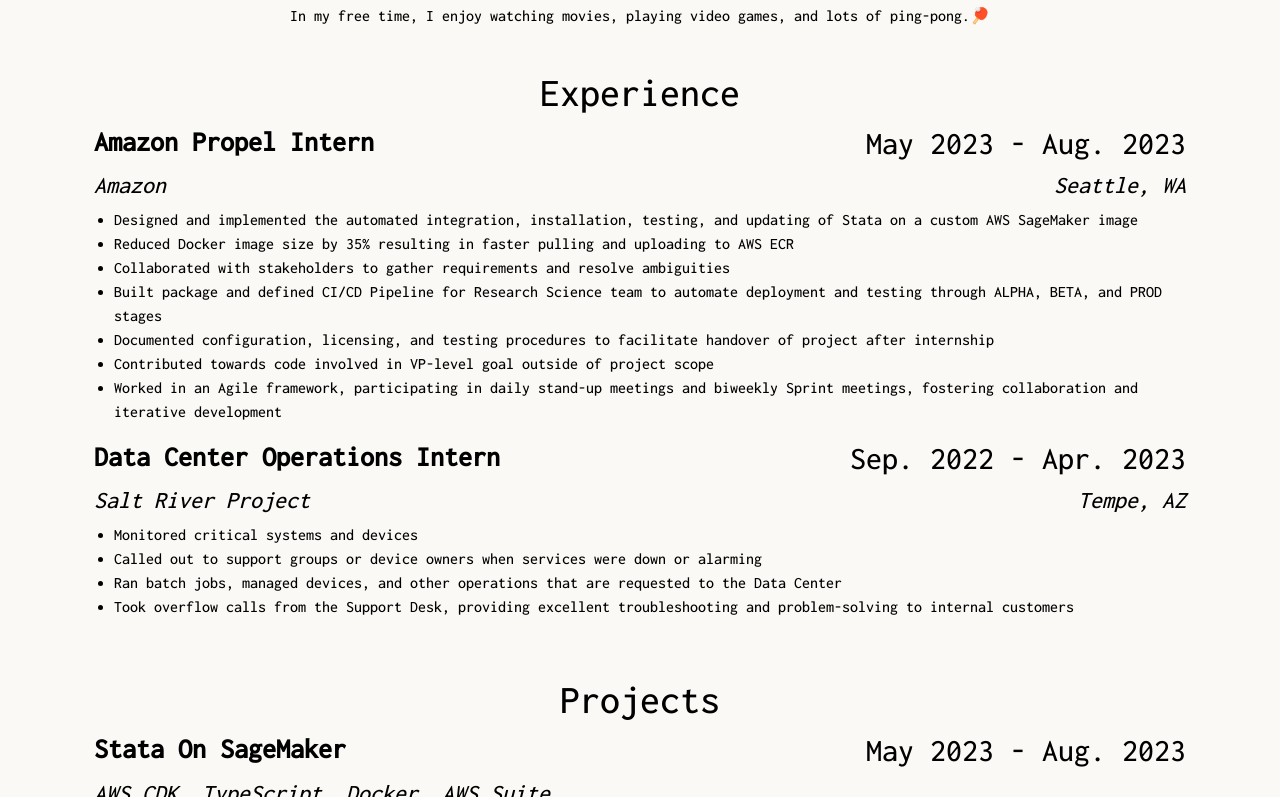
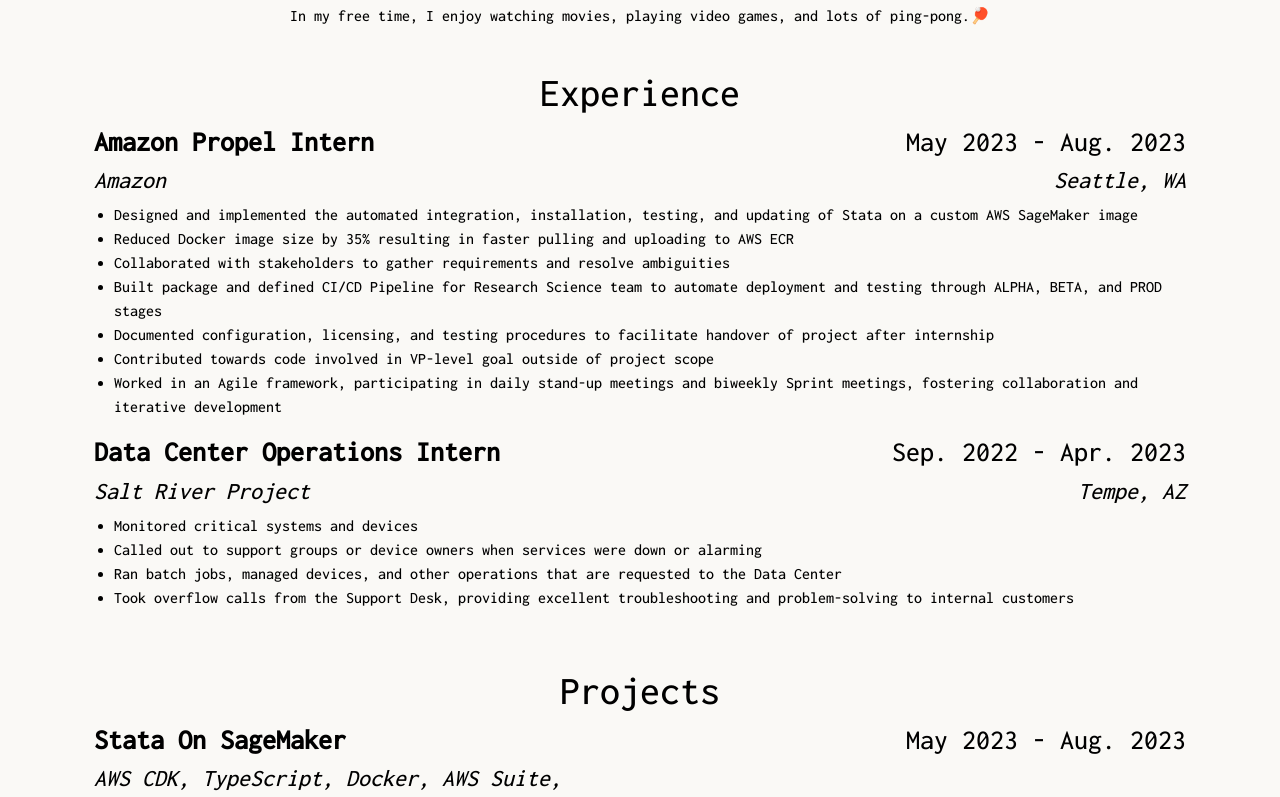
Before and after one commit to vgpontes/vgpontes-website, a React (Create React App) app: page / in a window 1280 px wide. Shown: the part 1103-1900 px from the top of the page. Built offline with nearby package versions, Linux system fonts and the light colour scheme.

Commit message:
Adjust font size

```diff
--- a/src/components/BlockItem.tsx
+++ b/src/components/BlockItem.tsx
@@ -18,7 +18,7 @@
                     <h3 style={{textAlign: "left"}}><b>{props.itemHeading}</b></h3>
                 </Col>
                 <Col>
-                    <h2 style={{textAlign: "right"}}>{props.itemDate}</h2>
+                    <h3 style={{textAlign: "right"}}>{props.itemDate}</h3>
                 </Col>
             </Row>
             <Row>
```
